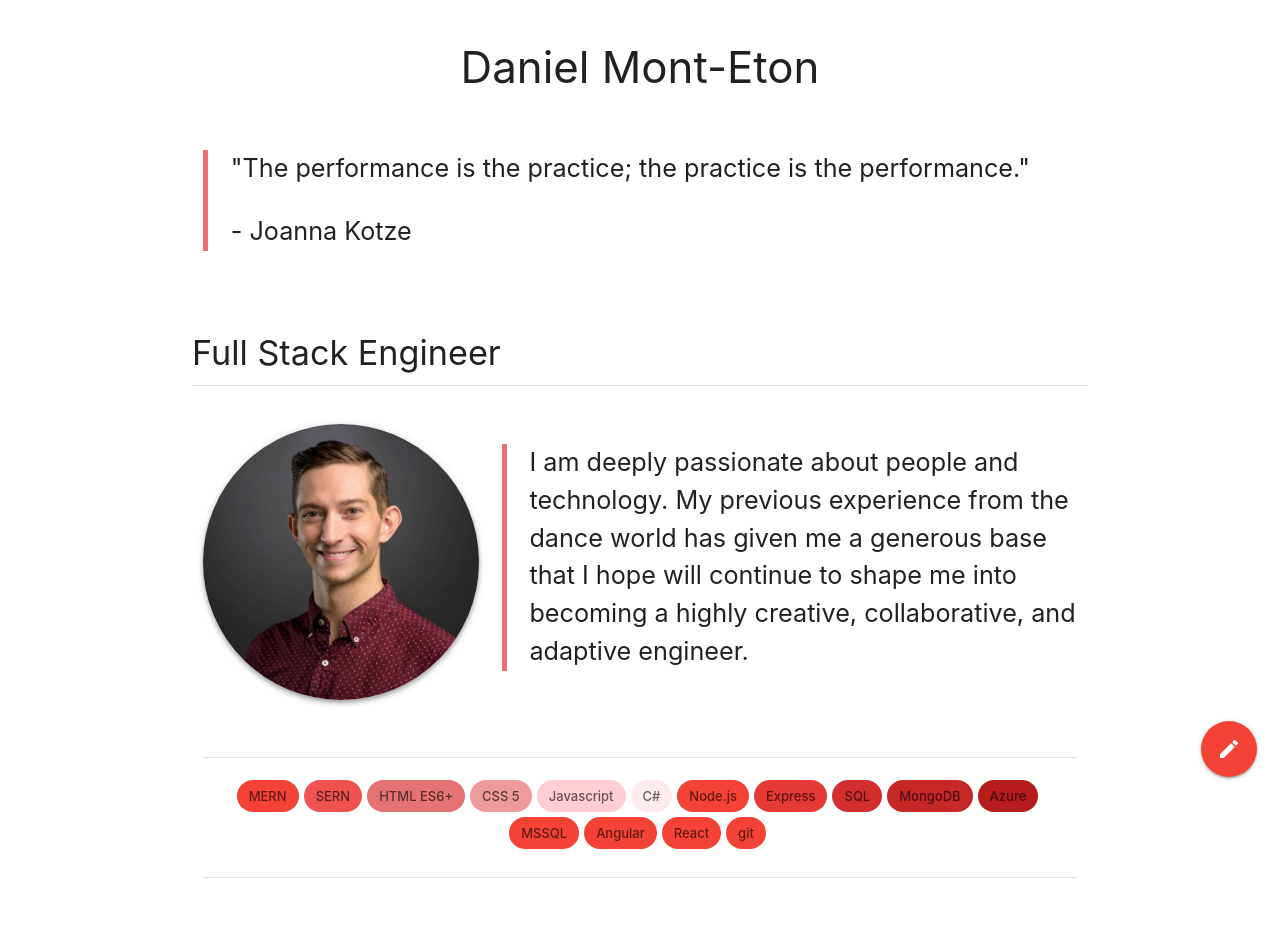
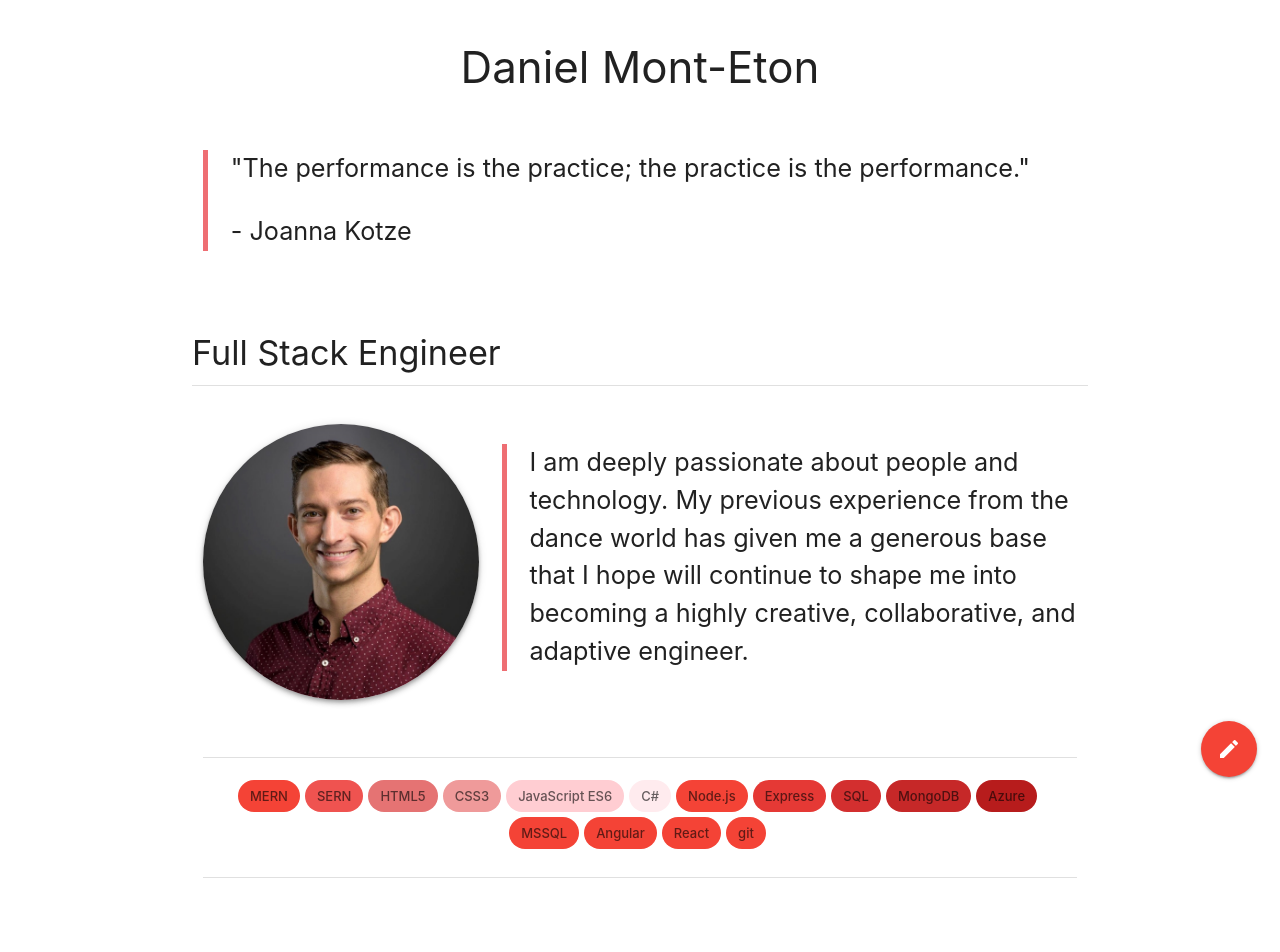
Before and after one commit to dansirdan/dansirdan.github.io, a React (Create React App) app: page / in a window 1280 px wide. Shown: the top 952 px of the page. Built offline with nearby package versions, Linux system fonts and the light colour scheme.

Commit message:
Update index.js

```diff
--- a/src/components/Chips/index.js
+++ b/src/components/Chips/index.js
@@ -4,7 +4,7 @@ import './style.css';
 
 const Chips = () => {
 
-  const skills = ['MERN', 'SERN', 'HTML ES6+', 'CSS 5', 'Javascript', 'C#', 'Node.js', 'Express', 'SQL', 'MongoDB', 'Azure', 'MSSQL', 'Angular', 'React', 'git']
+  const skills = ['MERN', 'SERN', 'HTML5', 'CSS3', 'JavaScript ES6', 'C#', 'Node.js', 'Express', 'SQL', 'MongoDB', 'Azure', 'MSSQL', 'Angular', 'React', 'git']
 
   return (
     <>
```
